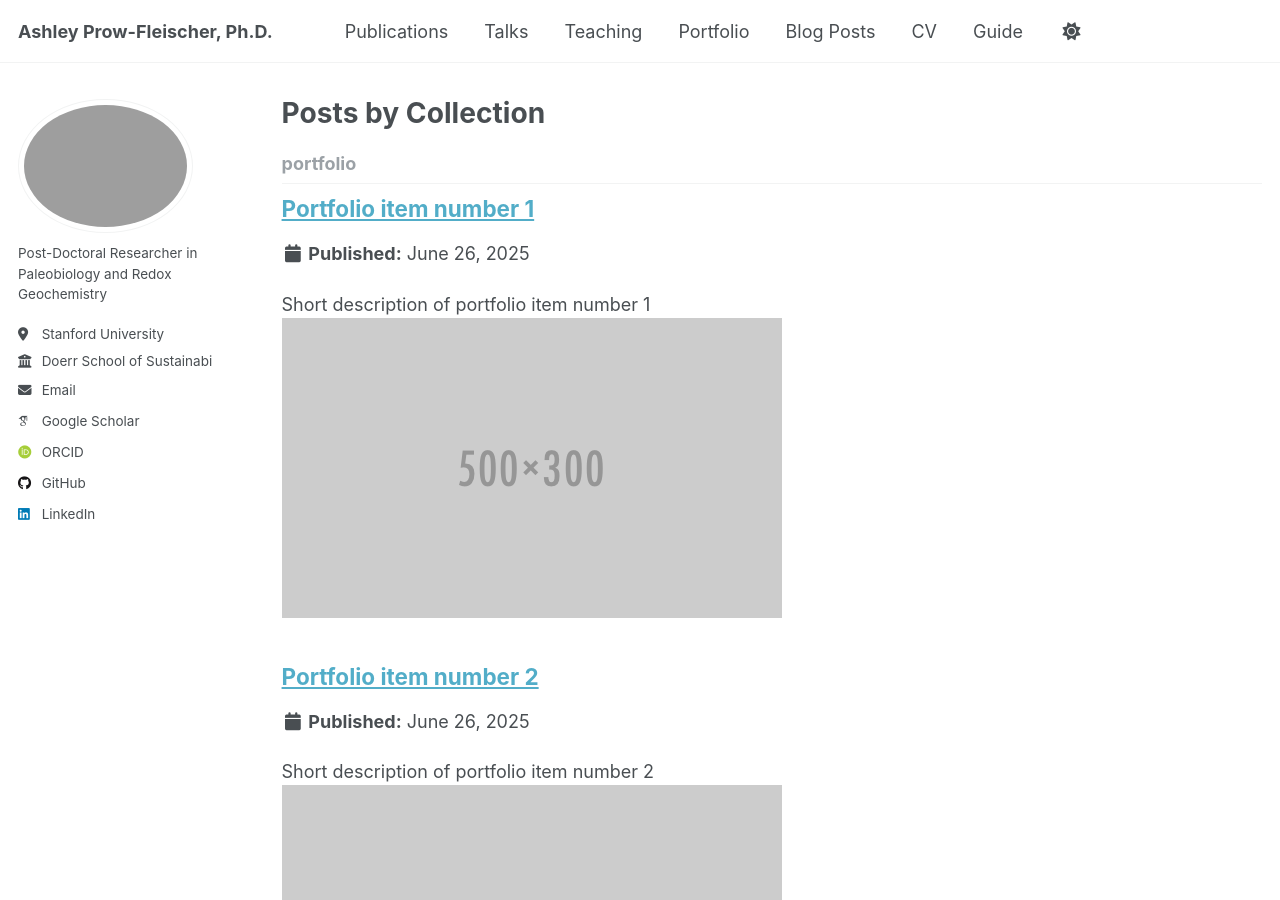
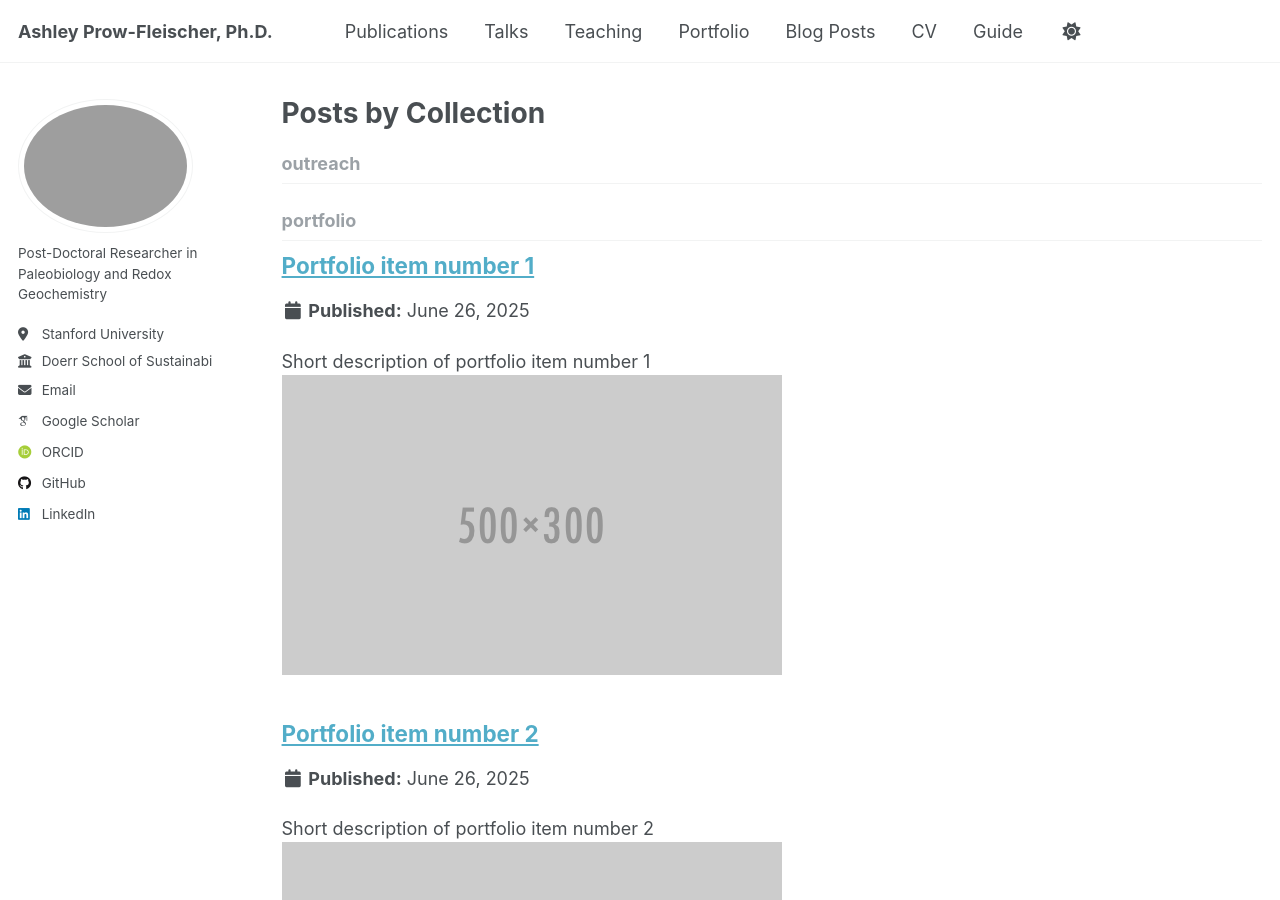
Before and after one commit to aprow620/aprow620.github.io, a Jekyll site: the page built from _pages/collection-archive.html, in a window 1280 px wide and 900 px high. Built offline with Jekyll 4.4.1, drawn with Linux system fonts in a browser that asks for light colours; some web fonts are replaced.

Commit message:
Update _config.yml

```diff
--- a/_config.yml
+++ b/_config.yml
@@ -227,6 +227,9 @@ collections:
   talks:
     output: true
     permalink: /:collection/:path/
+  outreach:
+    output: true
+    permalink: /:collection/:path/
 
 
 # These settings control how pages and collections are included in the site
@@ -284,7 +287,14 @@ defaults:
       layout: talk
       author_profile: true
       share: true
-
+# _outreach
+  - scope:
+      path: ""
+      type: outreach
+    values:
+      layout: single
+      author_profile: true
+      share: true
 
 # Sass/SCSS
 sass:
```
